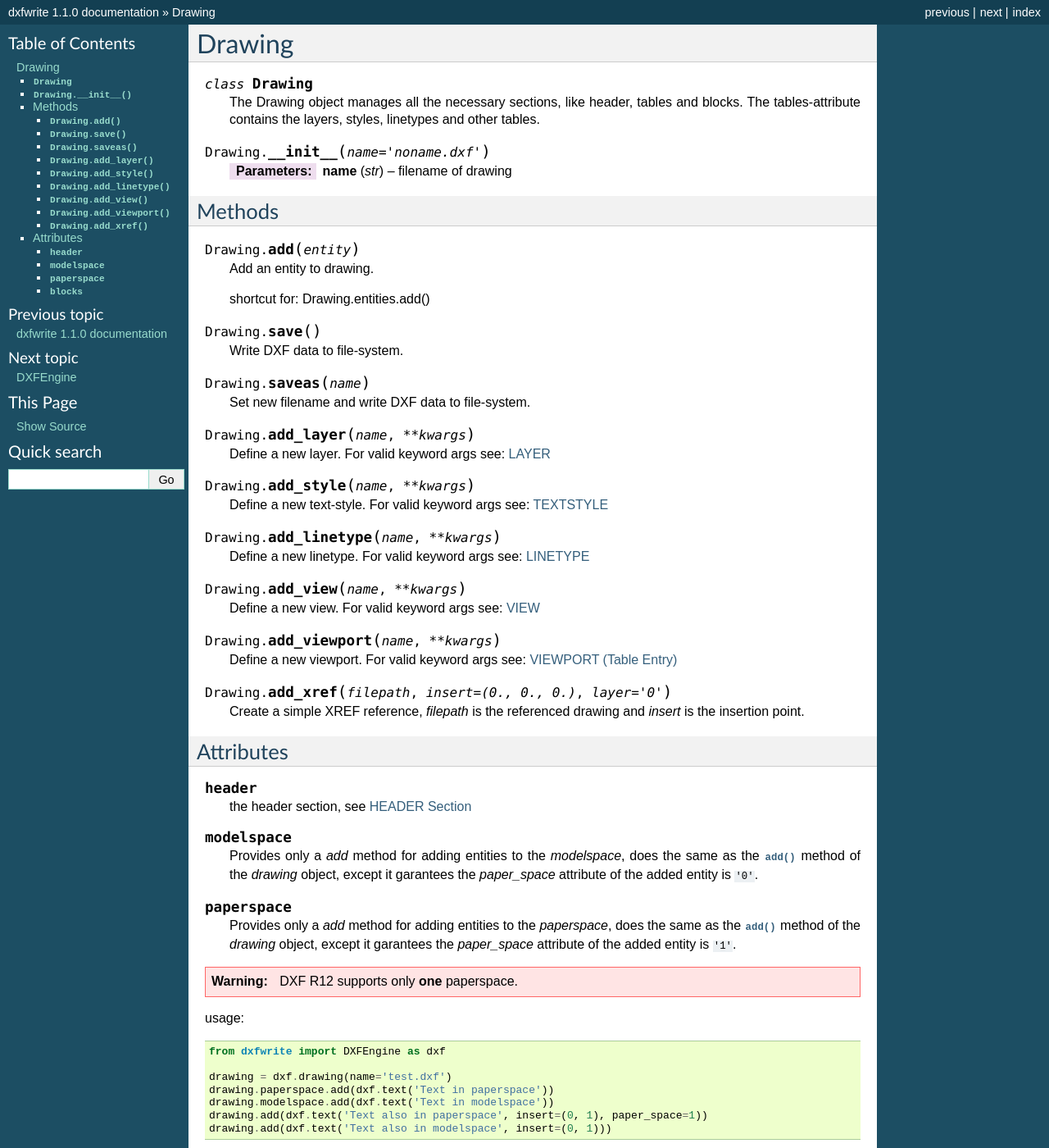
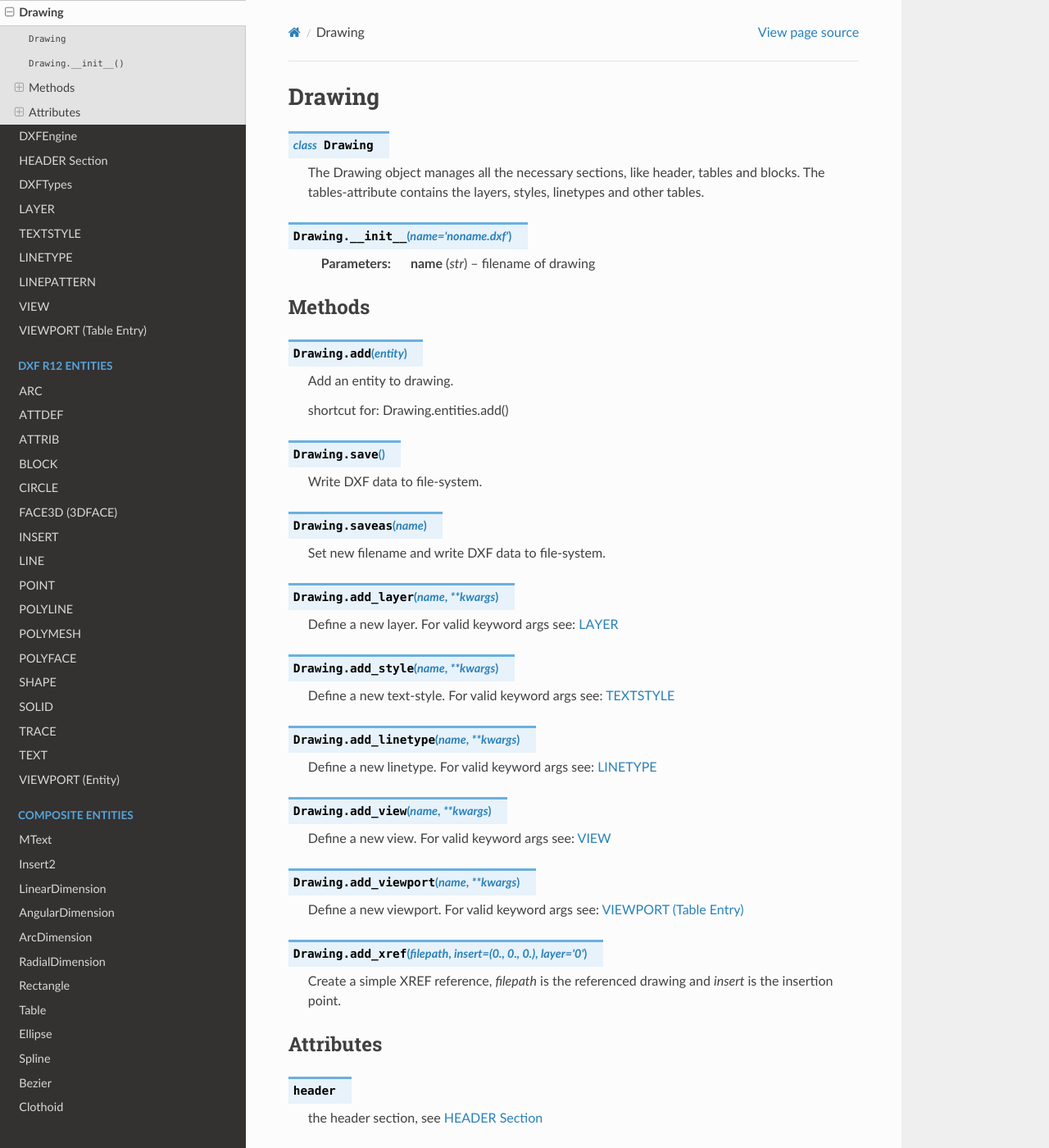
Before and after one commit to mozman/dxfwrite, a Sphinx documentation site: the page built from doc/Drawing.rst, in a window 1280 px wide and 1400 px high. Shown: the whole window at 82% size. Built offline with Sphinx 7.4.7 and the Read the Docs theme 2.0.0, drawn with Linux system fonts in a browser that asks for light colours; some of the changed text lies outside the part shown.

Commit message:
switched to read the docs theme

```diff
--- a/README.txt
+++ b/README.txt
@@ -97,11 +97,12 @@ Documentation
 -------------
 
 http://dxfwrite.readthedocs.org
+
 http://packages.python.org/dxfwrite/
 
-The source code repository of dxfwrite can be found at bitbucket.org:
+The source code repository of dxfwrite can be found at GitHub.com:
 
-http://bitbucket.org/mozman/dxfwrite
+https://github.com/mozman/dxfwrite.git
 
 Feedback is greatly appreciated.
 
--- a/doc/conf.py
+++ b/doc/conf.py
@@ -39,14 +39,14 @@ master_doc = 'index'
 
 # General information about the project.
 project = "dxfwrite"
-copyright = "2010-2011, Manfred Moitzi"
+copyright = "2010-2017, Manfred Moitzi"
 
 # The version info for the project you're documenting, acts as replacement for
 # |version| and |release|, also used in various other places throughout the
 # built documents.
 #
 # The short X.Y version.
-version = "1.1.0"
+version = "1.2.1"
 # The full version, including alpha/beta/rc tags.
 release = version
 
@@ -89,7 +89,12 @@ pygments_style = 'sphinx'
 
 # The theme to use for HTML and HTML Help pages.  See the documentation for
 # a list of builtin themes.
-html_theme = 'default'
+
+html_theme = "sphinx_rtd_theme"
+
+import sphinx_rtd_theme
+
+html_theme_path = [sphinx_rtd_theme.get_html_theme_path()]
 
 # Theme options are theme-specific and customize the look and feel of a theme
 # further.  For a list of options available for each theme, see the
```
Also changed, not shown: doc/index.rst (+4 -10 lines).
